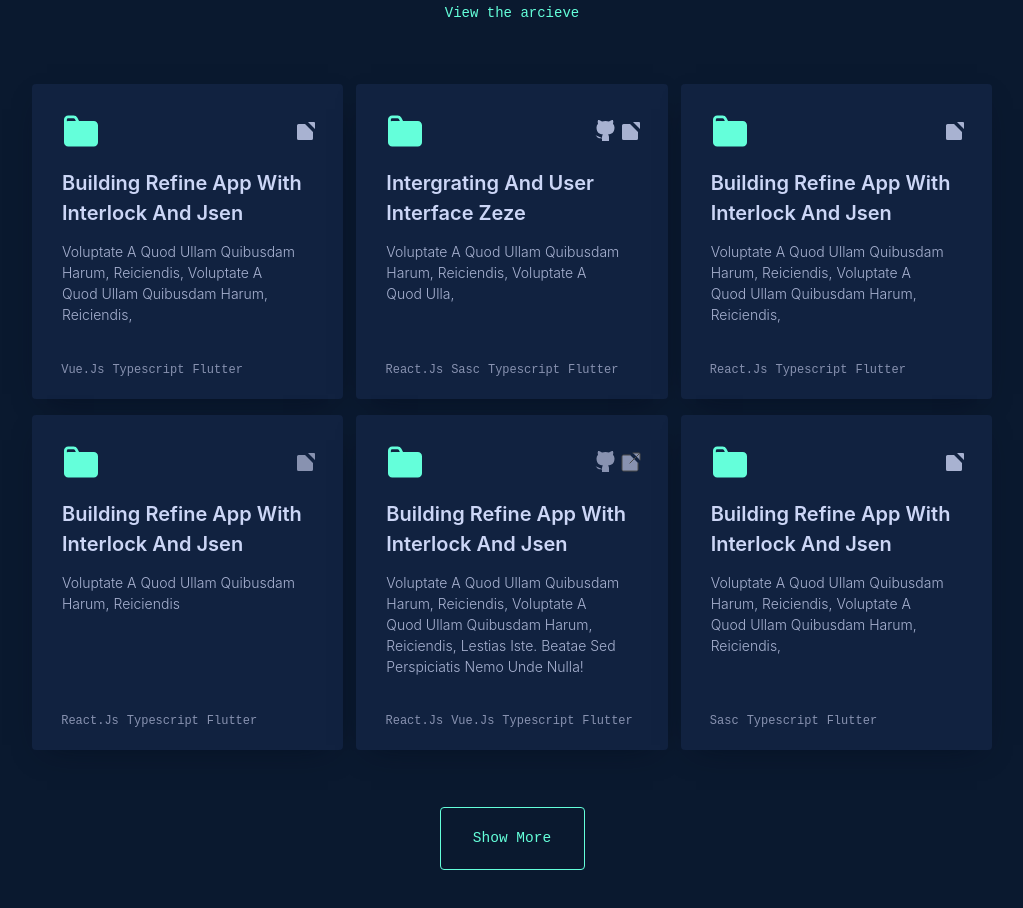
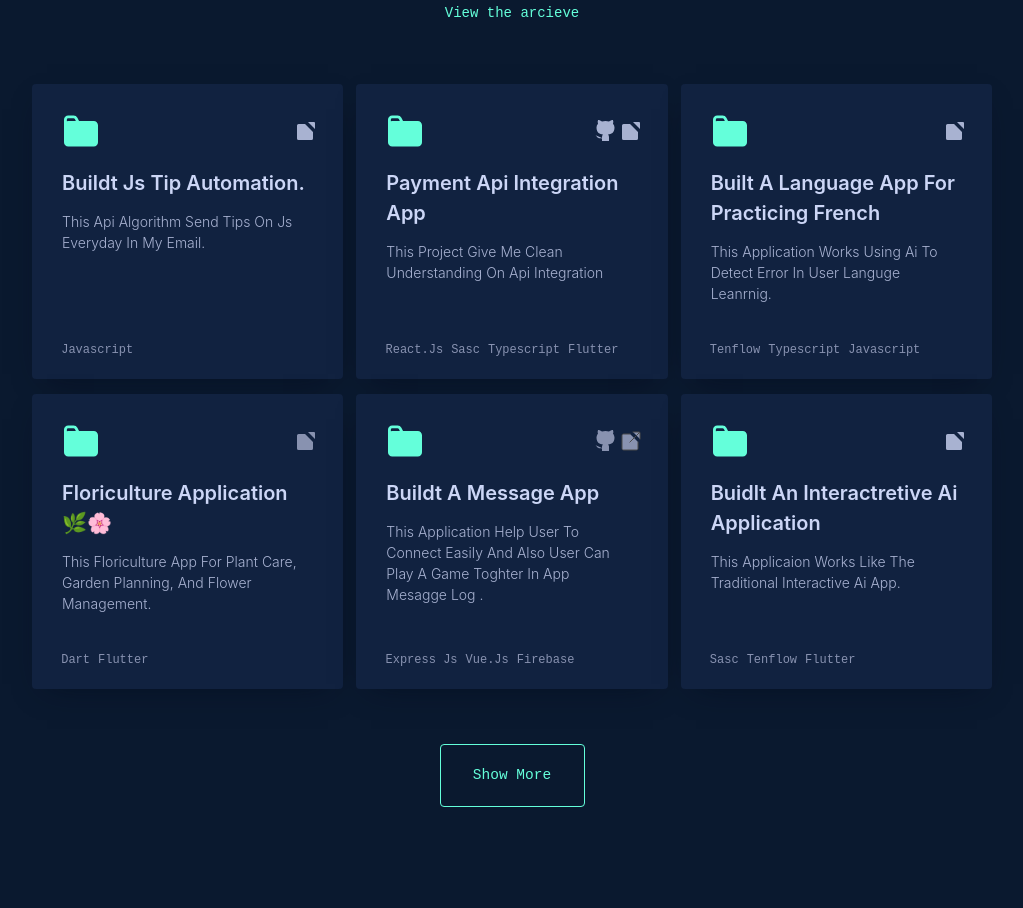
Before and after one commit to Satochi001/emmytech.github.io, a plain HTML site: page docs/index.html in a window 1280 px wide. Shown: the part 4207-5115 px from the top of the page, without its empty margins (128-1151 px from the left). Drawn offline with Linux system fonts and the light colour scheme.

Commit message:
added more data ti my app

```diff
--- a/docs/index.html
+++ b/docs/index.html
@@ -373,8 +373,7 @@ i built a travel destination web application with location filtering through sea
             <div class="project-tittle">
               <a href="">
                 <h3>
-                  building refine app with interlock and jsen
-
+                  buildt js tip automation.
                 </h3>
              </a>
 
@@ -383,18 +382,14 @@ i built a travel destination web application with location filtering through sea
 
           <div class="project-description">
             <p>
-              voluptate a quod ullam quibusdam harum, reiciendis,
-              voluptate a quod ullam quibusdam harum, reiciendis,
+              This api algorithm  send tips on js everyday in my email.
             </p>
 
           </div>
           </header>
           <footer>
             <ul class = "project-foot">
-              <li>vue.js</li>
-              <li>typescript</li>
-              <li>flutter</li>
-
+              <li>Javascript</li>
             </ul>
 
           </footer>
@@ -425,7 +420,7 @@ i built a travel destination web application with location filtering through sea
             <div class="project-tittle">
               <a href="">
                 <h3>
-               intergrating and user interface zeze
+                  Payment api integration app
                 </h3>
              </a>
 
@@ -434,8 +429,7 @@ i built a travel destination web application with location filtering through sea
 
           <div class="project-description">
             <p>
-              voluptate a quod ullam quibusdam harum, reiciendis,
-              voluptate a quod ulla,
+              This project give me clean understanding on api integration
             </p>
 
           </div>
@@ -473,8 +467,7 @@ i built a travel destination web application with location filtering through sea
             <div class="project-tittle">
               <a href="">
                 <h3>
-                  building refine app with interlock and jsen
-
+                  Built a language app for practicing french
                 </h3>
              </a>
 
@@ -483,17 +476,16 @@ i built a travel destination web application with location filtering through sea
 
           <div class="project-description">
             <p>
-              voluptate a quod ullam quibusdam harum, reiciendis,
-              voluptate a quod ullam quibusdam harum, reiciendis,
+              This application works using ai  to detect error in user languge leanrnig.
             </p>
 
           </div>
           </header>
           <footer>
             <ul class = "project-foot">
-             <li>react.js </li>
+             <li>tenflow </li>
               <li>typescript</li>
-              <li>flutter</li>
+              <li>Javascript</li>
 
             </ul>
 
@@ -525,7 +517,7 @@ i built a travel destination web application with location filtering through sea
             <div class="project-tittle">
               <a href="">
                 <h3>
-                 building refine app with interlock and jsen
+                  Floriculture Application 🌿🌸
                 </h3>
              </a>
 
@@ -534,16 +526,14 @@ i built a travel destination web application with location filtering through sea
 
           <div class="project-description">
             <p>
-              voluptate a quod ullam quibusdam harum, reiciendis
-
+              This floriculture app for plant care, garden planning, and flower management.
             </p>
 
           </div>
           </header>
           <footer>
             <ul class = "project-foot">
-             <li>react.js </li>
-              <li>typescript</li>
+              <li>dart</li>
               <li>flutter</li>
 
             </ul>
@@ -580,27 +570,25 @@ i built a travel destination web application with location filtering through sea
             <div class="project-tittle">
               <a href="">
                 <h3>
-                  building refine app with interlock and jsen
-
+                   buildt a message app
                 </h3>
              </a>
 
             </div>
             <div class="project-description">
               <p>
-                voluptate a quod ullam quibusdam harum, reiciendis,
-                voluptate a quod ullam quibusdam harum, reiciendis,
-                lestias iste. Beatae sed perspiciatis nemo unde nulla!
+                This application help user to connect easily and also user can play a game toghter
+                in app mesagge log .
+
               </p>
 
             </div>
           </header>
           <footer>
             <ul class = "project-foot">
-             <li>react.js </li>
+             <li>express js </li>
               <li>vue.js</li>
-              <li>typescript</li>
-              <li>flutter</li>
+              <li>firebase </li>
 
             </ul>
 
@@ -640,8 +628,7 @@ i built a travel destination web application with location filtering through sea
               <div class="project-tittle">
                 <a href="">
                   <h3>
-                    building re fine app with interlock and jsen
-
+                   Automated social posting
                   </h3>
                </a>
 
@@ -650,18 +637,16 @@ i built a travel destination web application with location filtering through sea
 
             <div class="project-description">
               <p>
-                voluptate a quod ullam quibusdam harum, reiciendis,
-                voluptate a quod ullam
+                This app help user schedule post and it automaticlly post on schedule.
               </p>
 
             </div>
           </header>
           <footer>
             <ul class = "project-foot">
-             <li>react.js </li>
               <li>vue.js</li>
+              <li>Node.js</li>
               <li> sasc</li>
-               <li>flutter</li>
 
             </ul>
 
@@ -691,7 +676,7 @@ i built a travel destination web application with location filtering through sea
             <div class="project-tittle">
               <a href="">
                 <h3>
-                  building refine app with interlock and jsen
+                  buidlt an interactretive ai application
 
                 </h3>
              </a>
@@ -701,8 +686,7 @@ i built a travel destination web application with location filtering through sea
 
           <div class="project-description">
             <p>
-              voluptate a quod ullam quibusdam harum, reiciendis,
-              voluptate a quod ullam quibusdam harum, reiciendis,
+              This applicaion works like the  traditional interactive  ai app.
             </p>
 
           </div>
@@ -711,7 +695,7 @@ i built a travel destination web application with location filtering through sea
             <ul class = "project-foot">
 
               <li> sasc</li>
-              <li>typescript</li>
+              <li>tenflow </li>
               <li>flutter</li>
 
             </ul>
@@ -741,8 +725,7 @@ i built a travel destination web application with location filtering through sea
             <div class="project-tittle">
               <a href="">
                 <h3>
-                  building refine app with interlock and jsen
-
+                buidt a clothing sasc app
                 </h3>
              </a>
 
@@ -751,8 +734,7 @@ i built a travel destination web application with location filtering through sea
 
           <div class="project-description">
             <p>
-              voluptate a quod ullam quibusdam harum, reiciendis,
-              voluptate a quod ullam quibusdam harum, reiciendis,
+            This is a fully backend automated application.
             </p>
 
           </div>
@@ -791,8 +773,7 @@ i built a travel destination web application with location filtering through sea
             <div class="project-tittle">
               <a href="">
                 <h3>
-                  building refine app with interlock and jsen
-
+                    Silvers farm.
                 </h3>
              </a>
 
@@ -801,8 +782,7 @@ i built a travel destination web application with location filtering through sea
 
           <div class="project-description">
             <p>
-              voluptate a quod ullam quibusdam harum, reiciendis,
-              voluptate a quod ullam quibusdam harum, reiciendis,
+              this is a farm application , where user are been shown, on how to start fish farm and other animal farming , app mostly base on fishery.
             </p>
 
           </div>
@@ -840,8 +820,7 @@ i built a travel destination web application with location filtering through sea
             <div class="project-tittle">
               <a href="">
                 <h3>
-                  building refine app with interlock and jsen
-
+                   chess game
                 </h3>
              </a>
 
@@ -850,18 +829,16 @@ i built a travel destination web application with location filtering through sea
 
           <div class="project-description">
             <p>
-              voluptate a quod ullam quibusdam harum, reiciendis,
-              voluptate a quod ullam quibusdam harum, reiciendis,
+              This is a chess game application, nfg it teaches more core algorihm practices .
             </p>
 
           </div>
           </header>
           <footer>
             <ul class = "project-foot">
-              <li>vue.js</li>
-              <li> sasc</li>
+
+              <li> Javascript</li>
               <li>typescript</li>
-              <li>flutter</li>
 
             </ul>
 
@@ -889,7 +866,8 @@ i built a travel destination web application with location filtering through sea
             <div class="project-tittle">
               <a href="">
                 <h3>
-                  Building refine app with interlock and jsen
+                  twitter clone.
+
 
                 </h3>
              </a>
@@ -899,17 +877,16 @@ i built a travel destination web application with location filtering through sea
 
           <div class="project-description">
             <p>
-              Voluptate a quod ullam quibusdam harum, reiciendis,
-              voluptate a quod ullam quibusdam harum, reiciendis,
+              This application gives me more insights on how  system design work , especially twitter system
             </p>
 
           </div>
           </header>
           <footer>
             <ul class = "project-foot">
-             <li>react.js </li>
+             <li>vue,js </li>
               <li>typescript</li>
-              <li>flutter</li>
+              <li> express js </li>
 
             </ul>
 
--- a/docs/styles.css
+++ b/docs/styles.css
@@ -1597,6 +1597,43 @@ margin-bottom: 5px;
 
 
 @media screen and (max-width: 480px) {
+  #main-section{
+    padding-top: 1rem;
+
+  }
+
+
+  .about h1::after{
+    width: 50%
+
+  }
+
+
+  .about .detail-text{
+    width: 100%;
+  }
+
+  .about{
+    min-width: 100vw;
+   }
+
+
+     .about-img .img-container{
+       width: 250px;
+       margin-left: 20px;
+       left: 0;
+     }
+
+     .about ul{
+      font-size: 14px;
+      color: var(--light-slate);
+      column-gap: 80px;
+
+      }
+
+      /* work section */
+
+
   .work, .home, .about, .experience{
     right: 1rem;
 
```
